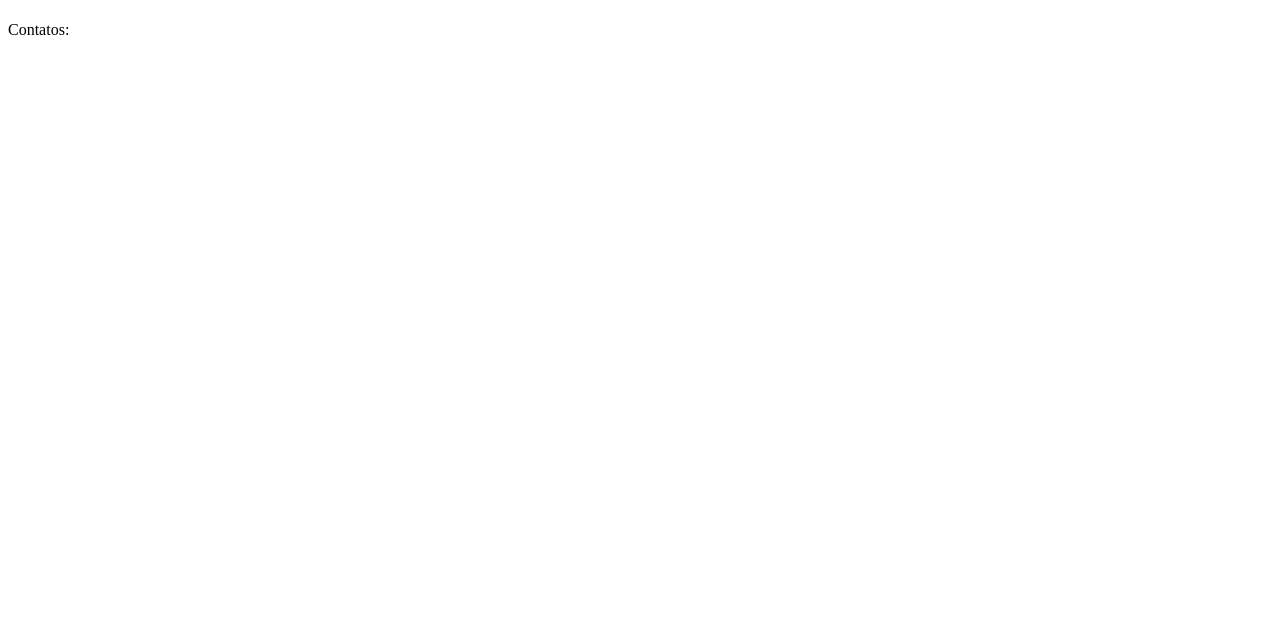
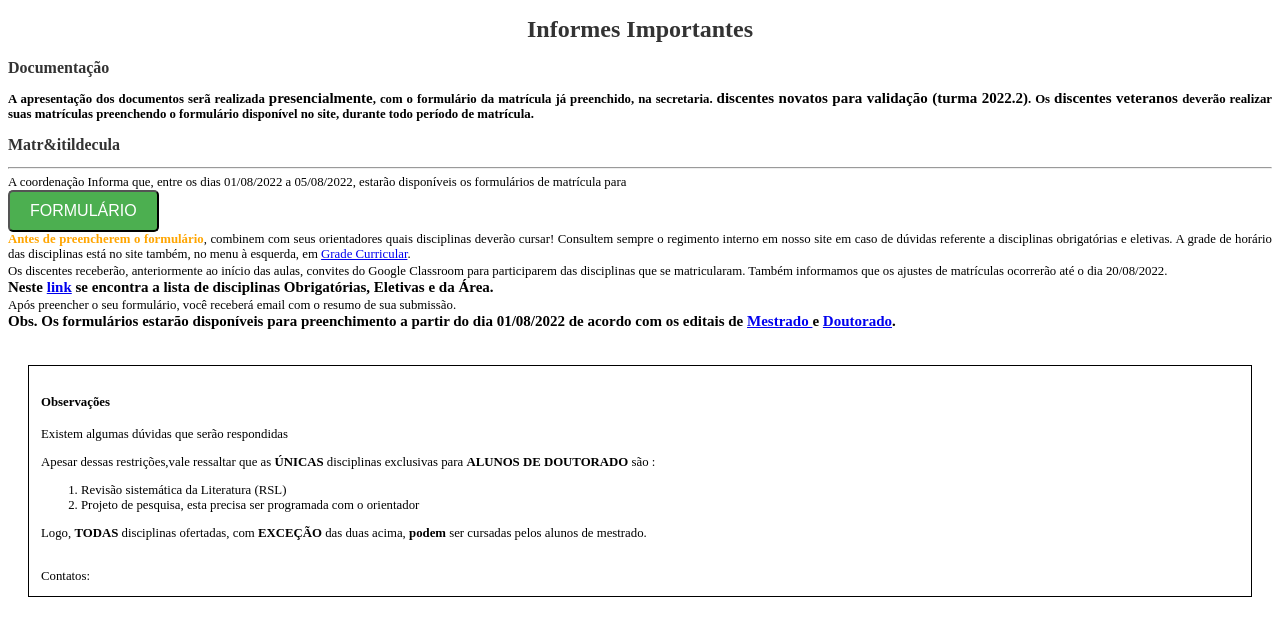
Before and after one commit to Vjfrib/Extens-o---NAPSI, a plain HTML site: page index.html in a window 1280 px wide. Drawn offline with Linux system fonts and the light colour scheme.

Commit message:
com mudanças

```diff
--- a/index.html
+++ b/index.html
@@ -6,9 +6,67 @@
    <!--Cabeçalho Introdutório-->
   <title>PPGEC UPE</title>  <!--Aparecerá no tab (guia)-->
 </head>
+
 <body>
-  <h1> </h1>
-  <!--  -->
+  <h1 style="font-size: 24px; color: #333333 !important; text-align: center;">
+  <strong>Informes Importantes</strong>
+</h1>
+<h2 style="font-size: 16px; color: #333333 !important;">
+  <strong>Documentação</strong>
+</h2>
+<div style="font-size: 12.8px; text-align: justify;">
+  <strong>
+
+  A apresentação dos documentos ser&atilde realizada <span style="font-size: 15px">presencialmente</span>, com o formulário da matrícula já preenchido, na secretaria. <span style="font-size: 15px">discentes novatos para validação (turma 2022.2)</span>. Os <span style="font-size: 15px">discentes veteranos </span> deverão realizar suas matrículas preenchendo o formulário disponível no site, durante todo período de matrícula.
+
+  </strong>
+</div>
+<h2 style="font-size: 16px; color: #333333 !important;">
+  <strong>Matr&itildecula</strong>
+</h2>
+<div style="font-size: 12.8px; text-align: justify;">
+  <hr />
+</div>
+<div style="font-size: 12.8px; text-align: justify;">
+  A coordenação Informa que, entre os dias 01/08/2022 a 05/08/2022, estarão disponíveis os formulários de matrícula para
+</br>
+
+ <button style="background-color: #4CAF50; color: white; font-size: 16px; border-radius: 5px; padding: 10px 20px;">
+   <a href="https://docs.google.com/forms/d/1_NhEhCNGGHer4IfR7zJN2yMxyV-CjqpVZ4FpHodNqWs/edit" target="_blank" style="color: white; text-decoration: none;">FORMULÁRIO
+   </a></button>
+  </br>
+
+
+  <b style="color: #FFA500;">Antes de preencherem o formulário</b>, combinem com seus orientadores quais disciplinas deverão cursar! Consultem sempre o regimento interno em nosso site em caso de dúvidas referente a disciplinas obrigatórias e eletivas. A grade de horário das disciplinas está no site também, no menu à esquerda, em <a href="https://w2.solucaoatrio.net.br/somos/upe-ppgec/index.php/pt/grade-curricular" target="_blank">Grade Curricular</a>.
+</div>
+<div style="font-size: 12.8px; text-align: justify;">
+  Os discentes receberão, anteriormente ao início das aulas, convites do Google Classroom para participarem das disciplinas que se matricularam. Também informamos que os ajustes de matrículas ocorrerão até o dia 20/08/2022. <span style="font-size: 15px">
+ <br />
+   <strong> Neste <a href="https://drive.google.com/file/d/1Iy_QSMWNSYlLBM8XdYkAuhLbGqa6NWDu/view?usp=sharing" target="_blank">link</a> se encontra a lista de disciplinas Obrigatórias, Eletivas e da Área.  </strong> </span>
+</div>
+<div style="font-size: 12.8px; text-align: justify;">
+  Após preencher o seu formulário, você receberá email com o resumo de sua submissão.<span style="font-size: 15px"><br /> <strong> Obs. Os formulários estarão disponíveis para preenchimento a partir do dia 01/08/2022 de acordo com os editais de
+
+ <a href="http://encurtador.com.br/xCFQT" target="_blank">Mestrado </a>
+  e
+  <a href="http://encurtador.com.br/jmGLT">Doutorado</a>.
+  </strong> </span><br /><br />
+
+
+  <div style="font-size: 12.8px; text-align: justify; border: 1px solid black; margin: 20px; padding:12px;">
+    <h4>Observações</h4>
+    <p>Existem algumas dúvidas que serão respondidas</p>
+    <p>Apesar dessas restrições,vale ressaltar que as <strong>ÚNICAS</strong> disciplinas exclusivas para <strong>ALUNOS DE DOUTORADO</strong> são :<br />
+      <ol>
+        <li>Revisão sistemática da Literatura (RSL)<br /></li>
+        <li>Projeto de pesquisa, esta precisa ser programada com o orientador <br /></li>
+      </ol>
+    </p>
+    <p>Logo, <strong>TODAS</strong> disciplinas ofertadas, com <strong>EXCEÇÃO</strong> das duas acima, <strong>podem</strong> ser cursadas pelos alunos de mestrado.</p>
+
+    <br />
+
+
 </body>
 <footer>
    <!--Rodapé-->
```
